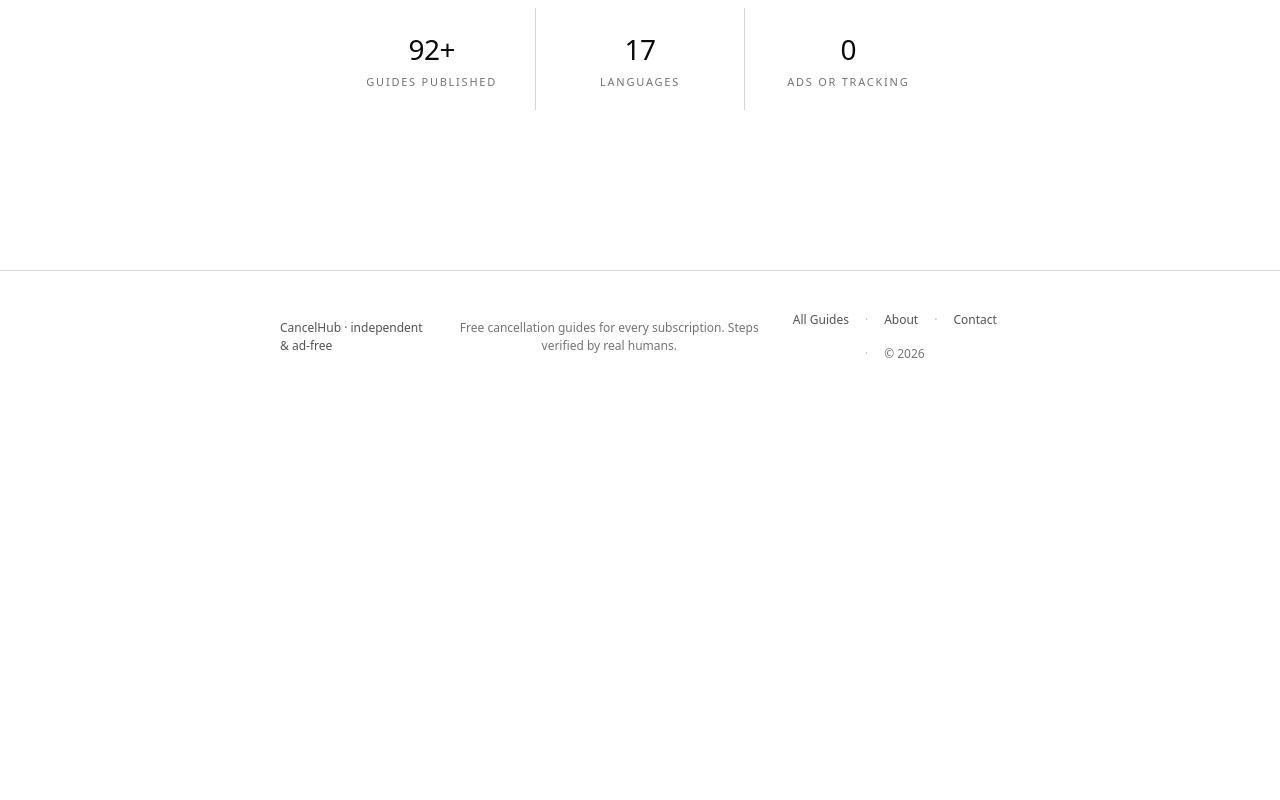
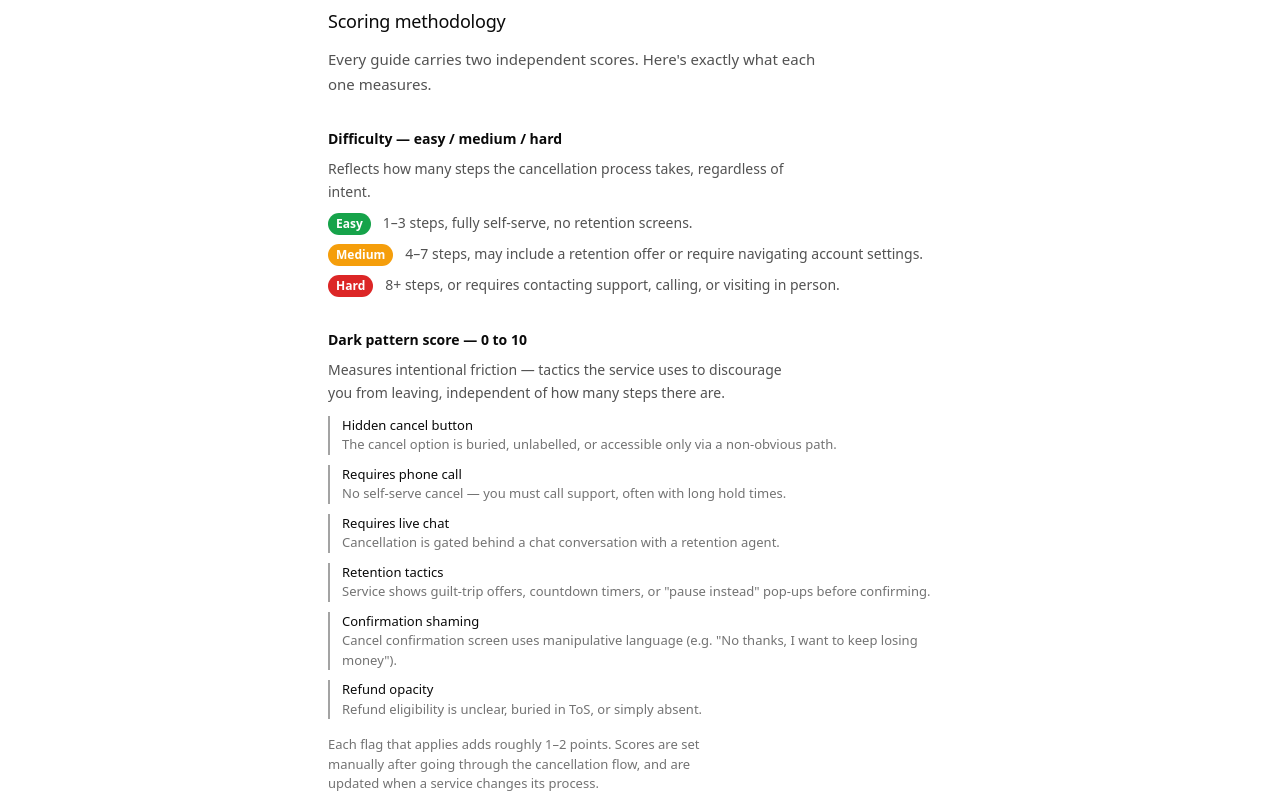
Before and after one commit to dominovd/cancelhub, a Next.js app: page /en/about in a window 1280 px wide. Shown: the part 1140-1940 px from the top of the page. Before the commit the page ends 1543 px from the top, so only its background shows below. Built offline with nearby package versions, Linux system fonts and the light colour scheme.

Commit message:
chore: bump all lastVerified dates to 2026

```diff
--- a/src/app/[locale]/about/page.tsx
+++ b/src/app/[locale]/about/page.tsx
@@ -86,6 +86,68 @@ export default async function AboutPage({
       </section>
 
       {/* Stats — quiet, monochrome, hairline column rules */}
+      {/* Methodology — anchor target from rankings page */}
+      <section id="methodology" className="border-t border-rule pt-10 mt-10">
+        <h2
+          className="text-[18px] mb-3"
+          style={{ fontWeight: 500, letterSpacing: '-0.012em' }}
+        >
+          Scoring methodology
+        </h2>
+        <p className="text-[15px] ink-2 leading-[1.65] max-w-[60ch] mb-8">
+          Every guide carries two independent scores. Here's exactly what each one measures.
+        </p>
+
+        <h3 className="text-[14px] mb-2" style={{ fontWeight: 600 }}>
+          Difficulty — easy / medium / hard
+        </h3>
+        <p className="text-[14px] ink-2 leading-[1.65] max-w-[60ch] mb-2">
+          Reflects how many steps the cancellation process takes, regardless of intent.
+        </p>
+        <div className="space-y-2 mb-8">
+          {[
+            { label: 'Easy', color: 'var(--c-easy)', desc: '1–3 steps, fully self-serve, no retention screens.' },
+            { label: 'Medium', color: '#f59e0b', desc: '4–7 steps, may include a retention offer or require navigating account settings.' },
+            { label: 'Hard', color: 'var(--c-hard)', desc: '8+ steps, or requires contacting support, calling, or visiting in person.' },
+          ].map(({ label, color, desc }) => (
+            <div key={label} className="flex items-start gap-3">
+              <span
+                className="text-[12px] px-2 py-[2px] rounded-full shrink-0 mt-[1px]"
+                style={{ background: color, color: '#fff', fontWeight: 600 }}
+              >
+                {label}
+              </span>
+              <span className="text-[14px] ink-2 leading-[1.55]">{desc}</span>
+            </div>
+          ))}
+        </div>
+
+        <h3 className="text-[14px] mb-2" style={{ fontWeight: 600 }}>
+          Dark pattern score — 0 to 10
+        </h3>
+        <p className="text-[14px] ink-2 leading-[1.65] max-w-[60ch] mb-3">
+          Measures intentional friction — tactics the service uses to discourage you from leaving, independent of how many steps there are.
+        </p>
+        <div className="space-y-[10px] mb-4">
+          {[
+            { flag: 'Hidden cancel button', desc: 'The cancel option is buried, unlabelled, or accessible only via a non-obvious path.' },
+            { flag: 'Requires phone call', desc: 'No self-serve cancel — you must call support, often with long hold times.' },
+            { flag: 'Requires live chat', desc: 'Cancellation is gated behind a chat conversation with a retention agent.' },
+            { flag: 'Retention tactics', desc: 'Service shows guilt-trip offers, countdown timers, or "pause instead" pop-ups before confirming.' },
+            { flag: 'Confirmation shaming', desc: 'Cancel confirmation screen uses manipulative language (e.g. "No thanks, I want to keep losing money").' },
+            { flag: 'Refund opacity', desc: 'Refund eligibility is unclear, buried in ToS, or simply absent.' },
+          ].map(({ flag, desc }) => (
+            <div key={flag} className="border-l-2 pl-3" style={{ borderColor: 'var(--rule-strong)' }}>
+              <p className="text-[13px] ink" style={{ fontWeight: 500 }}>{flag}</p>
+              <p className="text-[13px] ink-3 leading-[1.5]">{desc}</p>
+            </div>
+          ))}
+        </div>
+        <p className="text-[13px] ink-3 leading-[1.5] max-w-[55ch]">
+          Each flag that applies adds roughly 1–2 points. Scores are set manually after going through the cancellation flow, and are updated when a service changes its process.
+        </p>
+      </section>
+
       <section className="border-t border-rule-strong mt-12 pt-8">
         <div className="grid grid-cols-3 gap-px bg-[color:var(--rule)]">
           {[
--- a/src/app/[locale]/cancel/[slug]/page.tsx
+++ b/src/app/[locale]/cancel/[slug]/page.tsx
@@ -9,6 +9,7 @@ import { DifficultyBadge } from '@/components/DifficultyBadge'
 import { PlatformTabs } from '@/components/PlatformTabs'
 import { BrandLogo } from '@/components/BrandLogo'
 import { DarkPatternCard } from '@/components/DarkPatternCard'
+import { FreshnessBar } from '@/components/FreshnessBar'
 import { getGuideTranslations, applyGuideTranslations } from '@/data/guide-translations/loader'
 
 export function generateStaticParams() {
@@ -199,23 +200,27 @@ export default async function GuidePage({
           </section>
         )}
 
+        {/* Freshness bar */}
+        <FreshnessBar
+          lastVerified={guide.lastVerified}
+          service={guide.service}
+          slug={guide.slug}
+        />
+
         {/* Footer nav */}
-        <div className="border-t border-rule mt-12 pt-6 flex items-center justify-between flex-wrap gap-4 text-[12px] ink-3">
+        <div className="border-t border-rule mt-8 pt-6 flex items-center justify-between flex-wrap gap-4 text-[12px] ink-3">
           <Link
             href={`/${params.locale}/cancel`}
             className="hover:accent transition-colors"
           >
             {t('backLink')}
           </Link>
-          <p>
-            {t('reportLink')}{' '}
-            <a
-              href="mailto:hello@cancelhub.app"
-              className="underline underline-offset-2 hover:accent transition-colors ink-2"
-            >
-              {t('reportLinkSuffix')}
-            </a>
-          </p>
+          <Link
+            href={`/${params.locale}/rankings`}
+            className="hover:accent transition-colors"
+          >
+            See all rankings →
+          </Link>
         </div>
       </article>
     </>
--- /dev/null
+++ b/src/components/FreshnessBar.tsx
@@ -0,0 +1,62 @@
+/**
+ * Freshness bar — shown on each guide page.
+ * Displays the last-verified date and a pre-filled "report outdated" mailto link.
+ * Server component — no interactivity needed.
+ */
+
+interface FreshnessBarProps {
+  lastVerified: string // ISO date, e.g. '2026-04-10'
+  service: string
+  slug: string
+}
+
+function formatDate(iso: string): string {
+  try {
+    return new Date(iso).toLocaleDateString('en-US', {
+      month: 'long',
+      year: 'numeric',
+    })
+  } catch {
+    return iso
+  }
+}
+
+export function FreshnessBar({ lastVerified, service, slug }: FreshnessBarProps) {
+  const label = formatDate(lastVerified)
+  const subject = encodeURIComponent(`[CancelHub] Outdated guide: ${service}`)
+  const body = encodeURIComponent(
+    `Hi,\n\nThe cancellation guide for ${service} (cancelhub.app/cancel/${slug}) appears to be outdated.\n\nWhat changed:\n\n`
+  )
+  const mailto = `mailto:hello@cancelhub.app?subject=${subject}&body=${body}`
+
+  return (
+    <div
+      className="flex items-center justify-between flex-wrap gap-3 border border-rule rounded-[6px] px-4 py-3 mt-10"
+      style={{ background: 'var(--accent-soft)' }}
+    >
+      <div className="flex items-center gap-2">
+        <span
+          style={{
+            width: 7,
+            height: 7,
+            borderRadius: '50%',
+            background: 'var(--c-easy)',
+            display: 'inline-block',
+            flexShrink: 0,
+          }}
+        />
+        <span className="text-[13px] ink-2">
+          Verified <span style={{ fontWeight: 500 }}>{label}</span>
+        </span>
+      </div>
+
+      <a
+        href={mailto}
+        className="text-[12px] hover:accent transition-colors"
+        style={{ color: 'var(--accent)' }}
+      >
+        Steps changed? Report it →
+      </a>
+    </div>
+  )
+}
```
